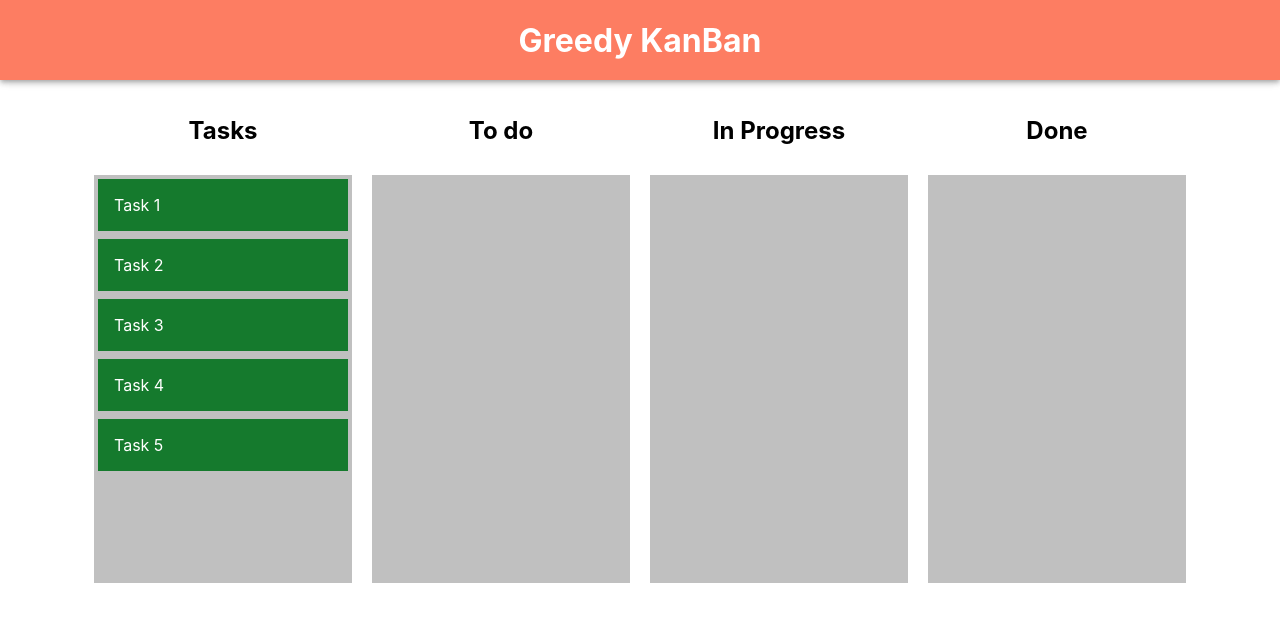
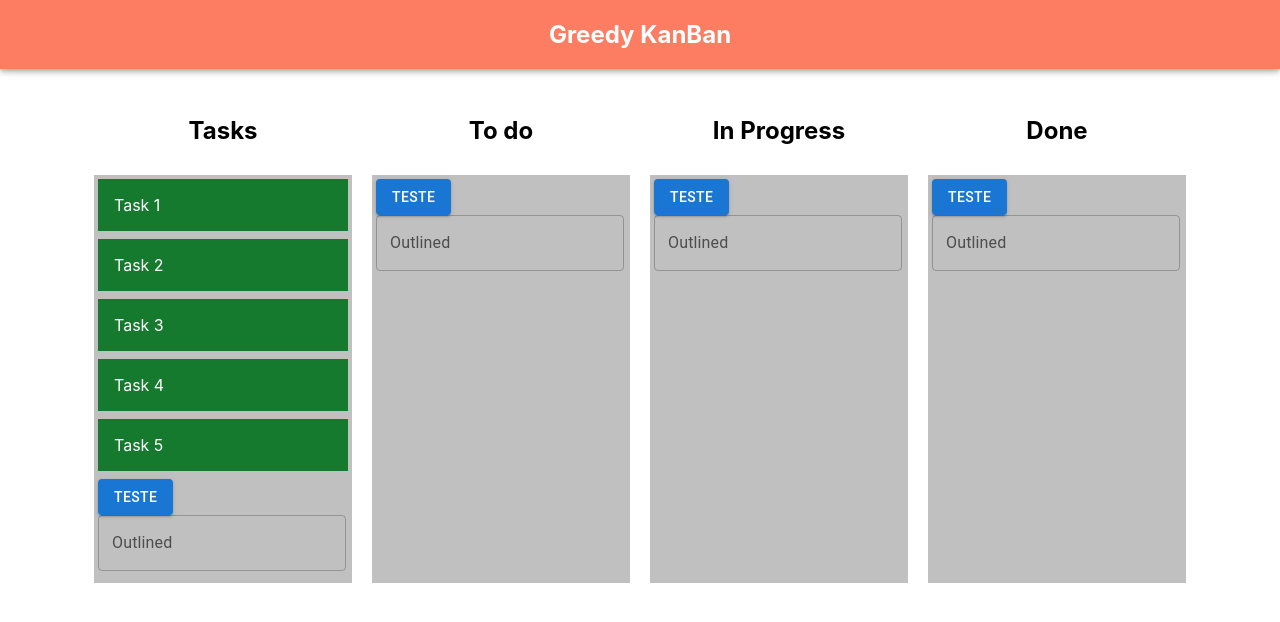
Before and after one commit to projeto-de-algoritmos/Greed_GreedyKanBan, a React (Create React App) app in the folder todo-greed/: page / in a window 1280 px wide. Shown: the top 622 px of the page. Built offline with nearby package versions, Linux system fonts and the light colour scheme.

Commit message:
Add task textfield

```diff
--- a/todo-greed/src/App.js
+++ /dev/null
@@ -1,147 +0,0 @@
-import React, { useState } from 'react';
-import { DragDropContext, Draggable, Droppable } from 'react-beautiful-dnd';
-import { Box, Flex } from 'reflexbox';
-import { v4 as uuid } from 'uuid';
-
-const tasks = [
-  { id: uuid(), content: 'Task 1' },
-  { id: uuid(), content: 'Task 2' },
-  { id: uuid(), content: 'Task 3' },
-  { id: uuid(), content: 'Task 4' },
-  { id: uuid(), content: 'Task 5' },
-];
-
-const tasksColumns = {
-  [uuid()]: {
-    name: 'Tasks',
-    items: tasks,
-    duration: 30,
-  },
-  [uuid()]: {
-    name: 'To do',
-    items: [],
-    duration: 60,
-  },
-  [uuid()]: {
-    name: 'In Progress',
-    items: [],
-    duration: 80,
-  },
-  [uuid()]: {
-    name: 'Done',
-    items: [],
-    duration: 20,
-  },
-};
-
-const onDragEnd = (result, columns, setColumns) => {
-  if (!result.destination) return;
-  const { source, destination } = result;
-
-  if (source.droppableId !== destination.droppableId) {
-    const sourceColumn = columns[source.droppableId];
-    const destColumn = columns[destination.droppableId];
-    const sourceItems = [...sourceColumn.items];
-    const destItems = [...destColumn.items];
-    const [removed] = sourceItems.splice(source.index, 1);
-    destItems.splice(destination.index, 0, removed);
-    setColumns({
-      ...columns,
-      [source.droppableId]: {
-        ...sourceColumn,
-        items: sourceItems,
-      },
-      [destination.droppableId]: {
-        ...destColumn,
-        items: destItems,
-      },
-    });
-  } else {
-    const column = columns[source.droppableId];
-    const copiedItems = [...column.items];
-    const [removed] = copiedItems.splice(source.index, 1);
-    copiedItems.splice(destination.index, 0, removed);
-    setColumns({
-      ...columns,
-      [source.droppableId]: {
-        ...column,
-        items: copiedItems,
-      },
-    });
-  }
-};
-
-function App() {
-  const [columns, setColumns] = useState(tasksColumns);
-  return (
-    <Flex justifyContent="center" height="100%">
-      <DragDropContext
-        onDragEnd={(result) => onDragEnd(result, columns, setColumns)}
-      >
-        {Object.entries(columns).map(([columnId, column], index) => {
-          return (
-            <Flex flexDirection="column" alignItems="center" key={columnId}>
-              <h2>{column.name}</h2>
-              <Box margin="10px">
-                <Droppable droppableId={columnId} key={columnId}>
-                  {(provided, snapshot) => {
-                    return (
-                      <div
-                        {...provided.droppableProps}
-                        ref={provided.innerRef}
-                        style={{
-                          background: snapshot.isDraggingOver
-                            ? '#D3D3D3'
-                            : '#C0C0C0',
-                          padding: 4,
-                          width: 250,
-                          minHeight: 400,
-                        }}
-                      >
-                        {column.items.map((item, index) => {
-                          return (
-                            <Draggable
-                              key={item.id}
-                              draggableId={item.id}
-                              index={index}
-                            >
-                              {(provided, snapshot) => {
-                                return (
-                                  <Box
-                                    ref={provided.innerRef}
-                                    {...provided.draggableProps}
-                                    {...provided.dragHandleProps}
-                                    style={{
-                                      userSelect: 'none',
-                                      padding: 16,
-                                      margin: '0 0 8px 0',
-                                      minHeight: '40px',
-                                      backgroundColor: snapshot.isDragging
-                                        ? '#2b8b42'
-                                        : '#157a2d',
-                                      color: 'white',
-                                      ...provided.draggableProps.style,
-                                    }}
-                                  >
-                                    {item.content}
-                                  </Box>
-                                );
-                              }}
-                            </Draggable>
-                          );
-                        })}
-                        {provided.placeholder}
-                      </div>
-                    );
-                  }}
-                </Droppable>
-              </Box>
-            </Flex>
-          );
-        })}
-      </DragDropContext>
-    </Flex>
-  );
-}
-
-export default App;
--- /dev/null
+++ b/todo-greed/src/App.jsx
@@ -0,0 +1,128 @@
+import { Button, TextField } from '@mui/material';
+import React, { useCallback, useEffect, useMemo, useState } from 'react';
+import { DragDropContext, Draggable, Droppable } from 'react-beautiful-dnd';
+import { Box, Flex } from 'reflexbox';
+import { v4 as uuid } from 'uuid';
+import TodoItem from './components/TodoItem';
+
+function App() {
+  const tasks = useMemo(
+    () => [
+      { id: '0', content: 'Task 1' },
+      { id: '1', content: 'Task 2' },
+      { id: '2', content: 'Task 3' },
+      { id: '3', content: 'Task 4' },
+      { id: '4', content: 'Task 5' },
+    ],
+    []
+  );
+
+  const tasksColumns = useMemo(
+    () => [
+      {
+        name: 'Tasks',
+        items: tasks,
+      },
+      {
+        name: 'To do',
+        items: [],
+      },
+      {
+        name: 'In Progress',
+        items: [],
+      },
+      {
+        name: 'Done',
+        items: [],
+      },
+    ],
+    [tasks]
+  );
+  const [columns, setColumns] = useState(tasksColumns);
+
+  const onDragEnd = (result) => {
+    const { source, destination } = result;
+
+    if (!destination) return;
+    let newBoardData = columns;
+    var dragItem =
+      newBoardData[parseInt(source.droppableId)].items[source.index];
+    newBoardData[parseInt(source.droppableId)].items.splice(source.index, 1);
+    newBoardData[parseInt(destination.droppableId)].items.splice(
+      destination.index,
+      0,
+      dragItem
+    );
+    setColumns(newBoardData);
+  };
+
+  const handleMoveTask = useCallback(() => {
+    const newColumns = columns;
+    newColumns['3'].items.push({
+      id: '6',
+      content: 'Task teste',
+    });
+    setColumns([...newColumns]);
+  }, [columns]);
+  const onTextAreaKeyPress = (e) => {
+    if (e.keyCode === 13) {
+      const boardId = e.target.attributes['id'].value;
+      const item = { id: '33', content: 'Task 5' };
+      let newBoardData = columns;
+      newBoardData[boardId].items.push(item);
+      setColumns([...newBoardData]);
+      e.target.value = '';
+    }
+  };
+  return (
+    <Flex justifyContent="center" height="100%">
+      <DragDropContext onDragEnd={onDragEnd}>
+        {columns.map((column, bIndex) => {
+          return (
+            <Flex flexDirection="column" alignItems="center">
+              <h2>{column.name}</h2>
+              <Box margin="10px">
+                <Droppable droppableId={bIndex.toString()}>
+                  {(provided, snapshot) => {
+                    return (
+                      <div
+                        {...provided.droppableProps}
+                        ref={provided.innerRef}
+                        style={{
+                          background: snapshot.isDraggingOver
+                            ? '#D3D3D3'
+                            : '#C0C0C0',
+                          padding: 4,
+                          width: 250,
+                          minHeight: 400,
+                        }}
+                      >
+                        {column?.items?.length > 0 &&
+                          column?.items?.map((item, index) => {
+                            return <TodoItem data={item} index={index} />;
+                          })}
+                        {provided.placeholder}
+                        <Button variant="contained" onClick={handleMoveTask}>
+                          teste
+                        </Button>
+                        <TextField
+                          name="task"
+                          id={bIndex}
+                          label="Outlined"
+                          variant="outlined"
+                          onKeyDown={(e) => onTextAreaKeyPress(e)}
+                        />
+                      </div>
+                    );
+                  }}
+                </Droppable>
+              </Box>
+            </Flex>
+          );
+        })}
+      </DragDropContext>
+    </Flex>
+  );
+}
+
+export default App;
--- a/todo-greed/src/components/Navbar/navbar.jsx
+++ b/todo-greed/src/components/Navbar/navbar.jsx
@@ -1,19 +1,14 @@
-import AppBar from '@mui/material/AppBar'
-import * as S from './styles'
+import AppBar from '@mui/material/AppBar';
+import * as S from './styles';
 
 const Navbar = () => {
-    return(
-        <S.Container>
-            <AppBar
-                style={{ background: '#fd7d62',
-                        alignItems: 'center',
-                        height: '5rem',
-                    }}
-            >
-                <h1>Greedy KanBan</h1>
-            </AppBar>
-        </S.Container>
-    )
+  return (
+    <S.Container>
+      <AppBar style={{ background: '#fd7d62', alignItems: 'center' }}>
+        <h2>Greedy KanBan</h2>
+      </AppBar>
+    </S.Container>
+  );
 };
 
 export default Navbar;
--- /dev/null
+++ b/todo-greed/src/components/TodoItem/index.jsx
@@ -0,0 +1,31 @@
+import { Draggable } from 'react-beautiful-dnd';
+import { Box } from 'reflexbox';
+
+const TodoItem = ({ data, index }) => {
+  return (
+    <Draggable index={index} draggableId={data.id.toString()}>
+      {(provided, snapshot) => {
+        return (
+          <Box
+            ref={provided.innerRef}
+            {...provided.draggableProps}
+            {...provided.dragHandleProps}
+            style={{
+              userSelect: 'none',
+              padding: 16,
+              margin: '0 0 8px 0',
+              minHeight: '40px',
+              backgroundColor: snapshot.isDragging ? '#2b8b42' : '#157a2d',
+              color: 'white',
+              ...provided.draggableProps.style,
+            }}
+          >
+            {data.content}
+          </Box>
+        );
+      }}
+    </Draggable>
+  );
+};
+
+export default TodoItem;
```
